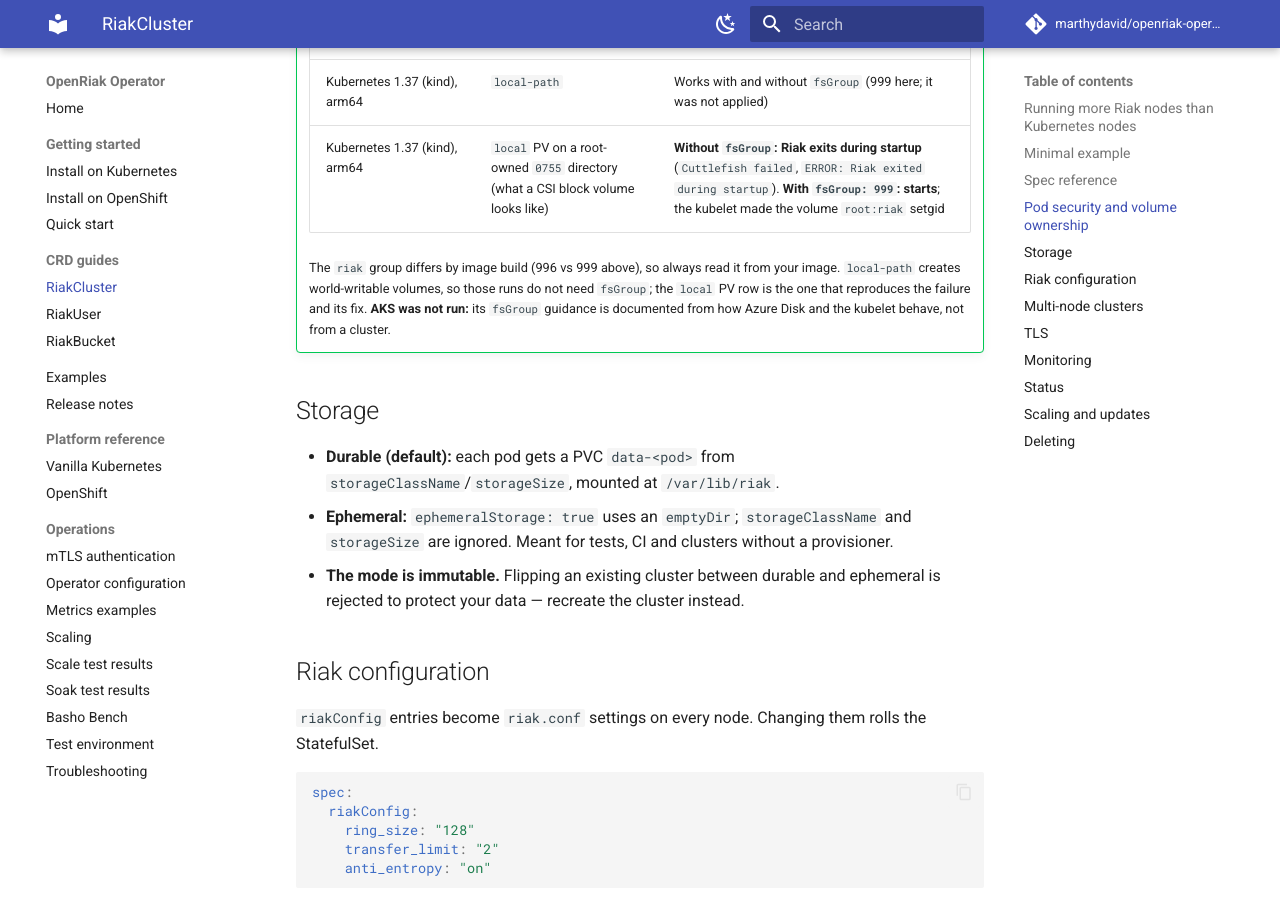
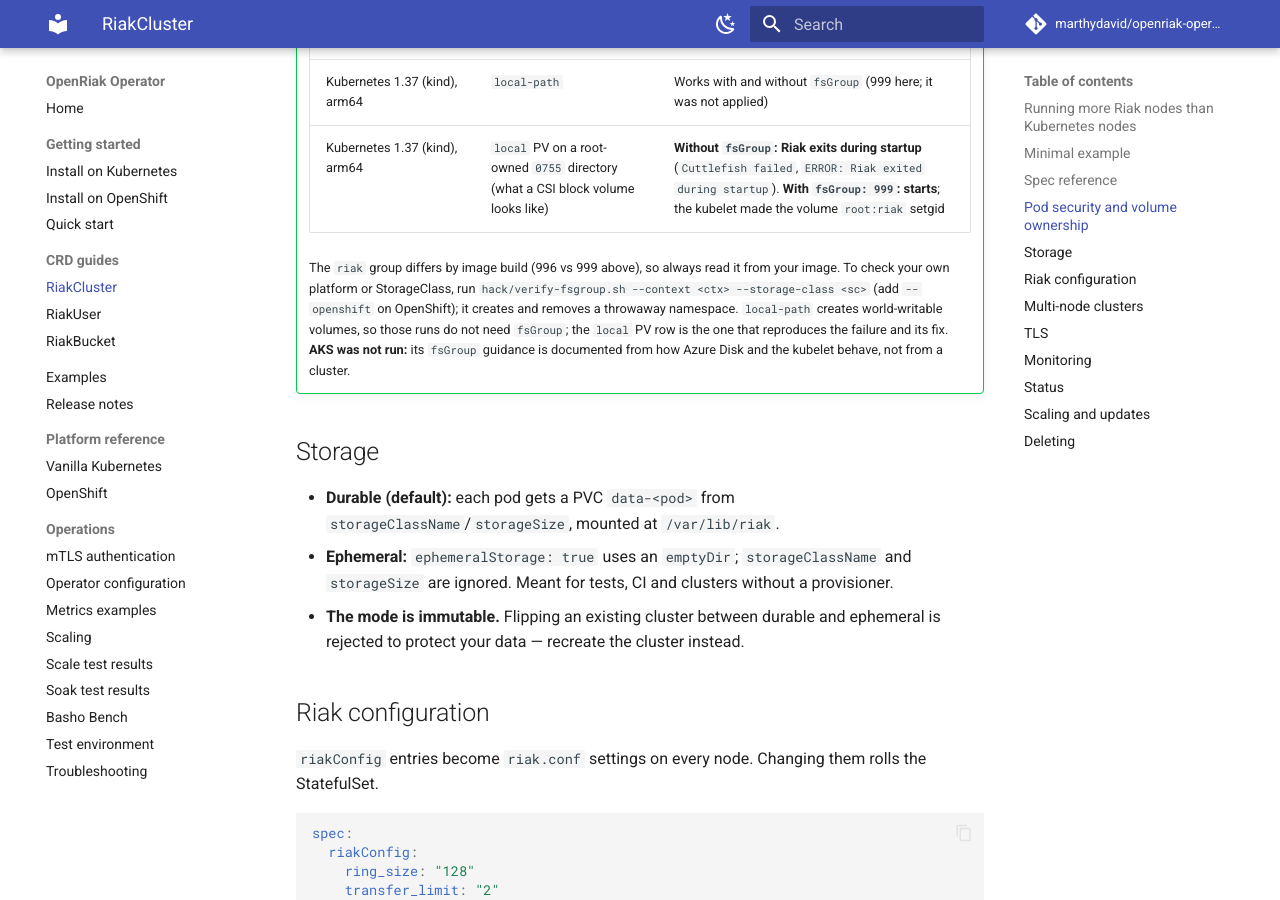
Before and after one commit to marthydavid/openriak-operator, an MkDocs documentation site: the page built from docs/crds/riakcluster.md, in a window 1280 px wide and 900 px high, scrolled down 4957 px. Built offline with MkDocs 1.6.1 and Material for MkDocs 9.7.7, drawn with Linux system fonts in a browser that asks for light colours; comment, search, counter and statistics services are not loaded.

Commit message:
docs: point to hack/verify-fsgroup.sh
Co-Authored-By: Claude Sonnet 5.5 <noreply@anthropic.com>

```diff
--- a/docs/crds/riakcluster.md
+++ b/docs/crds/riakcluster.md
@@ -144,6 +144,8 @@ default because it would break OpenShift's UID assignment.
     | Kubernetes 1.37 (kind), arm64 | `local` PV on a root-owned `0755` directory (what a CSI block volume looks like) | **Without `fsGroup`: Riak exits during startup** (`Cuttlefish failed`, `ERROR: Riak exited during startup`). **With `fsGroup: 999`: starts**; the kubelet made the volume `root:riak` setgid |
 
     The `riak` group differs by image build (996 vs 999 above), so always read it from your image.
+    To check your own platform or StorageClass, run `hack/verify-fsgroup.sh --context <ctx> --storage-class <sc>`
+    (add `--openshift` on OpenShift); it creates and removes a throwaway namespace.
     `local-path` creates world-writable volumes, so those runs do not need `fsGroup`; the `local` PV row is
     the one that reproduces the failure and its fix. **AKS was not run:** its `fsGroup` guidance is
     documented from how Azure Disk and the kubelet behave, not from a cluster.
```
